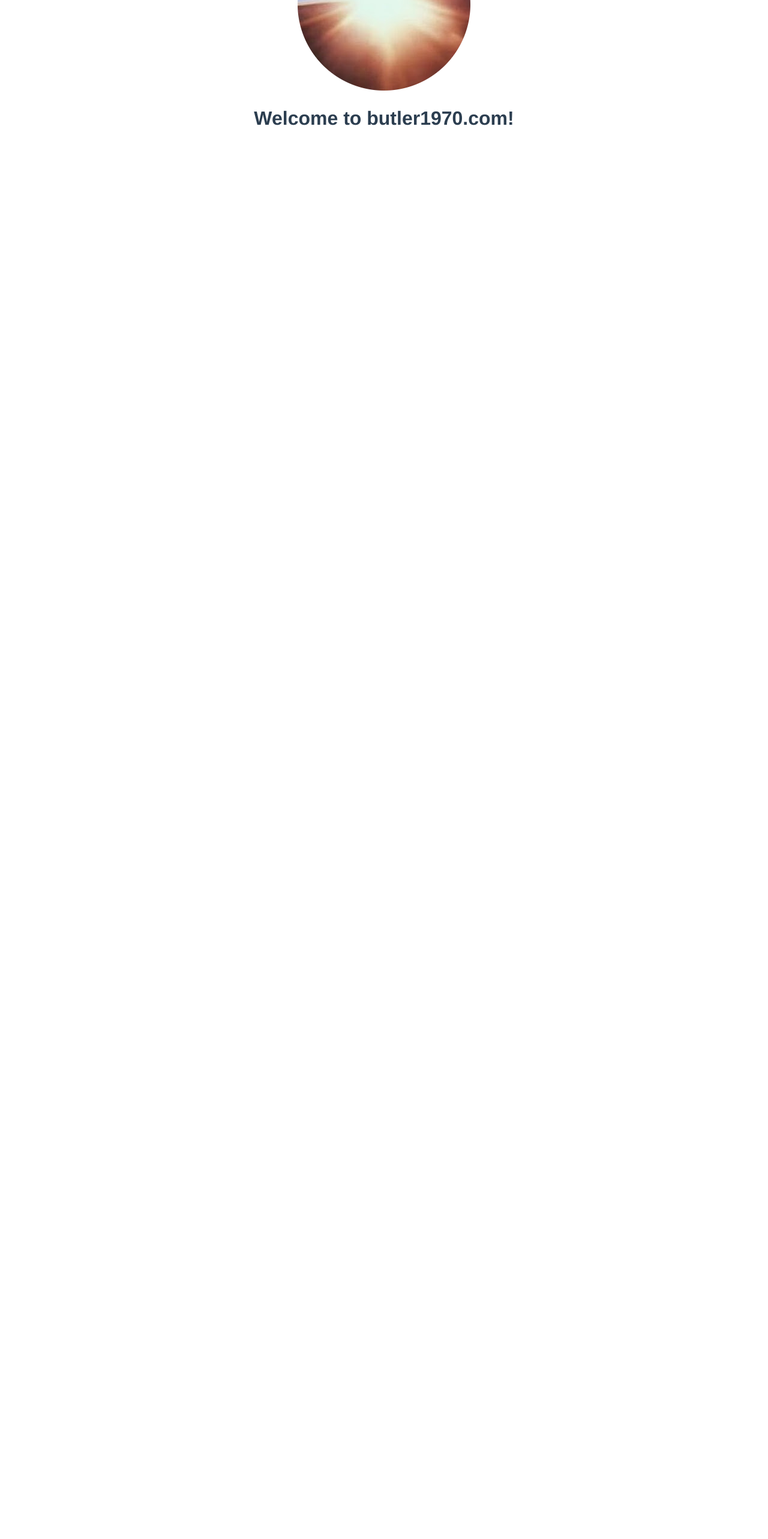
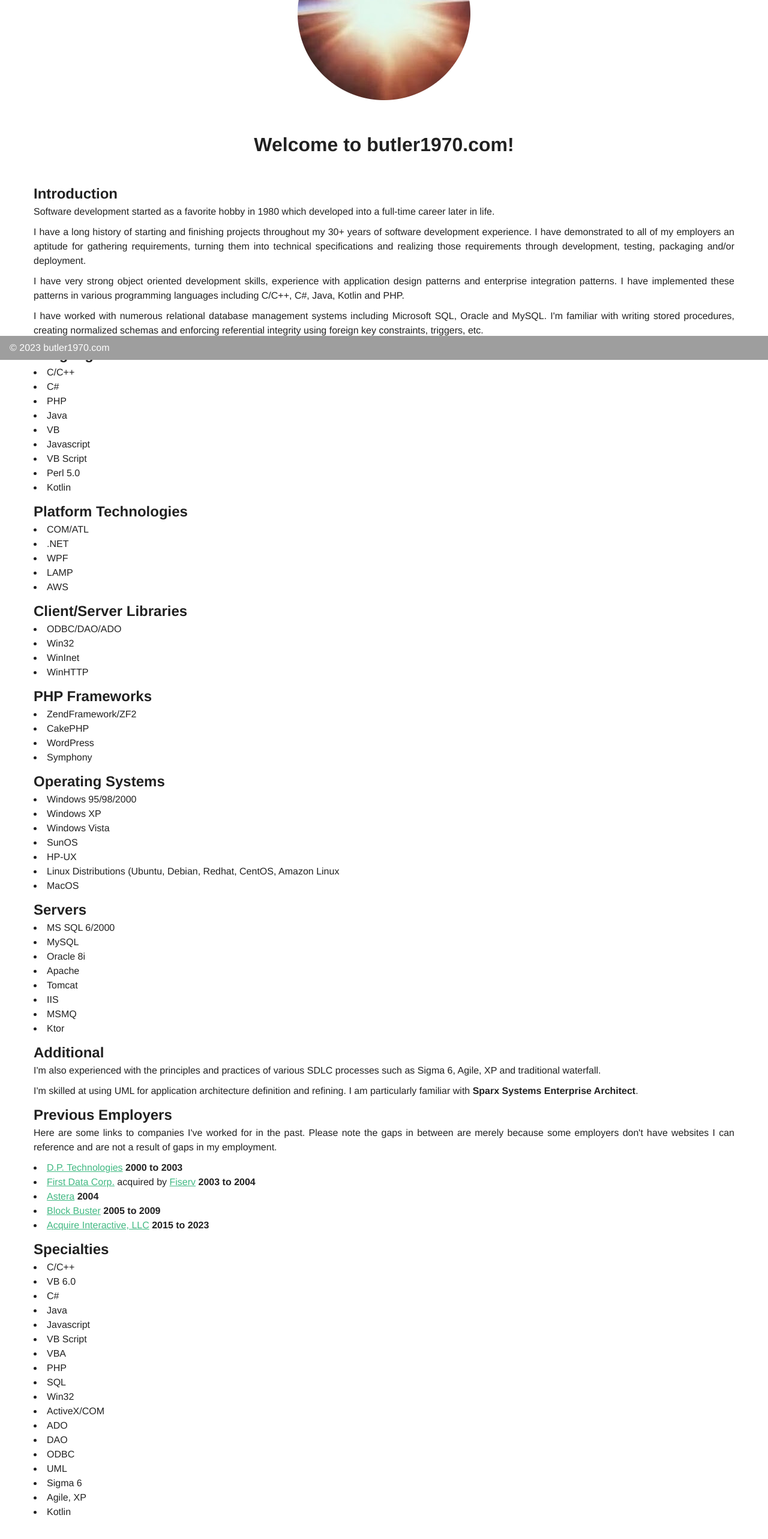
Before and after one commit to butler1970/vue, a Vue app: page / in a window 1280 px wide. Shown: the part 200-2766 px from the top of the page at 60% size. Before the commit the page ends 800 px from the top, so only its background shows below. Built offline with nearby package versions, Linux system fonts and the light colour scheme.

Commit message:
Created new landing page.

```diff
--- a/package.json
+++ b/package.json
@@ -9,7 +9,8 @@
   },
   "dependencies": {
     "core-js": "^3.8.3",
-    "vue": "^3.2.13"
+    "vue": "^3.2.13",
+    "vuetify": "^3.3.9"
   },
   "devDependencies": {
     "@babel/core": "^7.12.16",
--- a/src/App.vue
+++ b/src/App.vue
@@ -1,6 +1,21 @@
 <template>
-  <img alt="Vue logo" src="./assets/logo.png">
-  <HomePage msg="Welcome to butler1970.com!"/>
+  <v-app>
+    <v-app-bar app color="grey" light>
+      <v-app-bar-nav-icon></v-app-bar-nav-icon>
+      <v-toolbar-title>Home Page</v-toolbar-title>
+    </v-app-bar>
+
+    <v-sheet>
+      <v-container>
+        <img alt="Vue logo" src="./assets/logo.png">
+        <HomePage msg="Welcome to butler1970.com!"/>
+      </v-container>
+    </v-sheet>
+
+    <v-footer color="grey" app>
+      <span>© 2023 butler1970.com</span>
+    </v-footer>
+  </v-app>
 </template>
 
 <script>
--- a/src/components/HomePage.vue
+++ b/src/components/HomePage.vue
@@ -1,6 +1,107 @@
 <template>
   <div class="home">
     <h1>{{ msg }}</h1>
+    <h2>Introduction</h2>
+    <p>Software development started as a favorite hobby in 1980 which developed into a full-time career later in
+      life.</p>
+    <p>I have a long history of starting and finishing projects throughout my 30+ years of software development
+      experience. I have demonstrated to all of my employers an aptitude for gathering requirements, turning them into
+      technical specifications and realizing those requirements through development, testing, packaging and/or
+      deployment.</p>
+    <p>I have very strong object oriented development skills, experience with application design patterns and enterprise
+      integration patterns. I have implemented these patterns in various programming languages including C/C++, C#,
+      Java, Kotlin and PHP.</p>
+    <p>I have worked with numerous relational database management systems including Microsoft SQL, Oracle and MySQL. I'm
+      familiar with writing stored procedures, creating normalized schemas and enforcing referential integrity using
+      foreign key constraints, triggers, etc.</p>
+
+    <h2>Languages</h2>
+    <li>C/C++</li>
+    <li>C#</li>
+    <li>PHP</li>
+    <li>Java</li>
+    <li>VB</li>
+    <li>Javascript</li>
+    <li>VB Script</li>
+    <li>Perl 5.0</li>
+    <li>Kotlin</li>
+
+    <h2>Platform Technologies</h2>
+    <li>COM/ATL</li>
+    <li>.NET</li>
+    <li>WPF</li>
+    <li>LAMP</li>
+    <li>AWS</li>
+
+    <h2>Client/Server Libraries</h2>
+    <li>ODBC/DAO/ADO</li>
+    <li>Win32</li>
+    <li>WinInet</li>
+    <li>WinHTTP</li>
+
+    <h2>PHP Frameworks</h2>
+    <li>ZendFramework/ZF2</li>
+    <li>CakePHP</li>
+    <li>WordPress</li>
+    <li>Symphony</li>
+
+    <h2>Operating Systems</h2>
+    <li>Windows 95/98/2000</li>
+    <li>Windows XP</li>
+    <li>Windows Vista</li>
+    <li>SunOS</li>
+    <li>HP-UX</li>
+    <li>Linux Distributions (Ubuntu, Debian, Redhat, CentOS, Amazon Linux</li>
+    <li>MacOS</li>
+
+    <h2>Servers</h2>
+    <li>MS SQL 6/2000</li>
+    <li>MySQL</li>
+    <li>Oracle 8i</li>
+    <li>Apache</li>
+    <li>Tomcat</li>
+    <li>IIS</li>
+    <li>MSMQ</li>
+    <li>Ktor</li>
+
+    <h2>Additional</h2>
+    <p>I'm also experienced with the principles and practices of various SDLC processes such as Sigma 6, Agile, XP and
+      traditional waterfall.</p>
+
+    <p>I'm skilled at using UML for application architecture definition and refining. I am particularly familiar with
+      <b>Sparx Systems Enterprise Architect</b>.</p>
+
+    <h2>Previous Employers</h2>
+    <p>Here are some links to companies I've worked for in the past. Please note the gaps in between are merely because
+      some employers don't have websites I can reference and are not a result of gaps in my employment.</p>
+
+    <li><a href="https://www.espritcam.com/about">D.P. Technologies</a> <b>2000 to 2003</b></li>
+    <li><a href="https://en.wikipedia.org/wiki/First_Data">First Data Corp.</a> acquired by <a
+        href="https://www.fiserv.com/en.html">Fiserv</a> <b>2003 to 2004</b></li>
+    <li><a href="https://www.astera.com">Astera</a> <b>2004</b></li>
+    <li><a href="https://www.blockbuster.com">Block Buster</a> <b>2005 to 2009</b></li>
+    <li><a href="https://acquireinteractive.com">Acquire Interactive, LLC</a> <b>2015 to 2023</b></li>
+
+    <h2>Specialties</h2>
+    <li>C/C++</li>
+    <li>VB 6.0</li>
+    <li>C#</li>
+    <li>Java</li>
+    <li>Javascript</li>
+    <li>VB Script</li>
+    <li>VBA</li>
+    <li>PHP</li>
+    <li>SQL</li>
+    <li>Win32</li>
+    <li>ActiveX/COM</li>
+    <li>ADO</li>
+    <li>DAO</li>
+    <li>ODBC</li>
+    <li>UML</li>
+    <li>Sigma 6</li>
+    <li>Agile, XP</li>
+    <li>Kotlin</li>
+    <br/><br/><br/>
   </div>
 </template>
 
@@ -15,18 +116,36 @@
 
 <!-- Add "scoped" attribute to limit CSS to this component only -->
 <style scoped>
+h1 {
+  margin-top: 40px;
+  margin-bottom: 40px;
+}
+
+h2 {
+  text-align: left;
+  margin-top: 10px;
+}
+
 h3 {
   margin: 40px 0 0;
 }
+
 ul {
   list-style-type: none;
   padding: 0;
 }
-li {
-  display: inline-block;
-  margin: 0 10px;
-}
+
 a {
   color: #42b983;
 }
+
+li {
+  text-align: left;
+}
+
+p {
+  text-align: justify;
+  text-justify: inter-word;
+  margin-bottom: 10px;
+}
 </style>
--- a/src/main.js
+++ b/src/main.js
@@ -1,4 +1,37 @@
 import { createApp } from 'vue'
 import App from './App.vue'
 
-createApp(App).mount('#app')
+// Vuetify
+import 'vuetify/styles'
+import { createVuetify } from 'vuetify'
+import * as components from 'vuetify/components'
+import * as directives from 'vuetify/directives'
+
+const myCustomLightTheme = {
+    dark: false,
+    colors: {
+        background: '#FFFFFF',
+        surface: '#FFFFFF',
+        primary: '#6200EE',
+        'primary-darken-1': '#3700B3',
+        secondary: '#03DAC6',
+        'secondary-darken-1': '#018786',
+        error: '#B00020',
+        info: '#2196F3',
+        success: '#4CAF50',
+        warning: '#FB8C00',
+    },
+}
+
+const vuetify = createVuetify({
+    components,
+    directives,
+    theme: {
+        defaultTheme: 'light',
+        themes: {
+            myCustomLightTheme,
+        }
+    },
+})
+
+createApp(App).use(vuetify).mount('#app')
```
Also changed, not shown: 1 other file (tests, documents, lock files or other folders).
